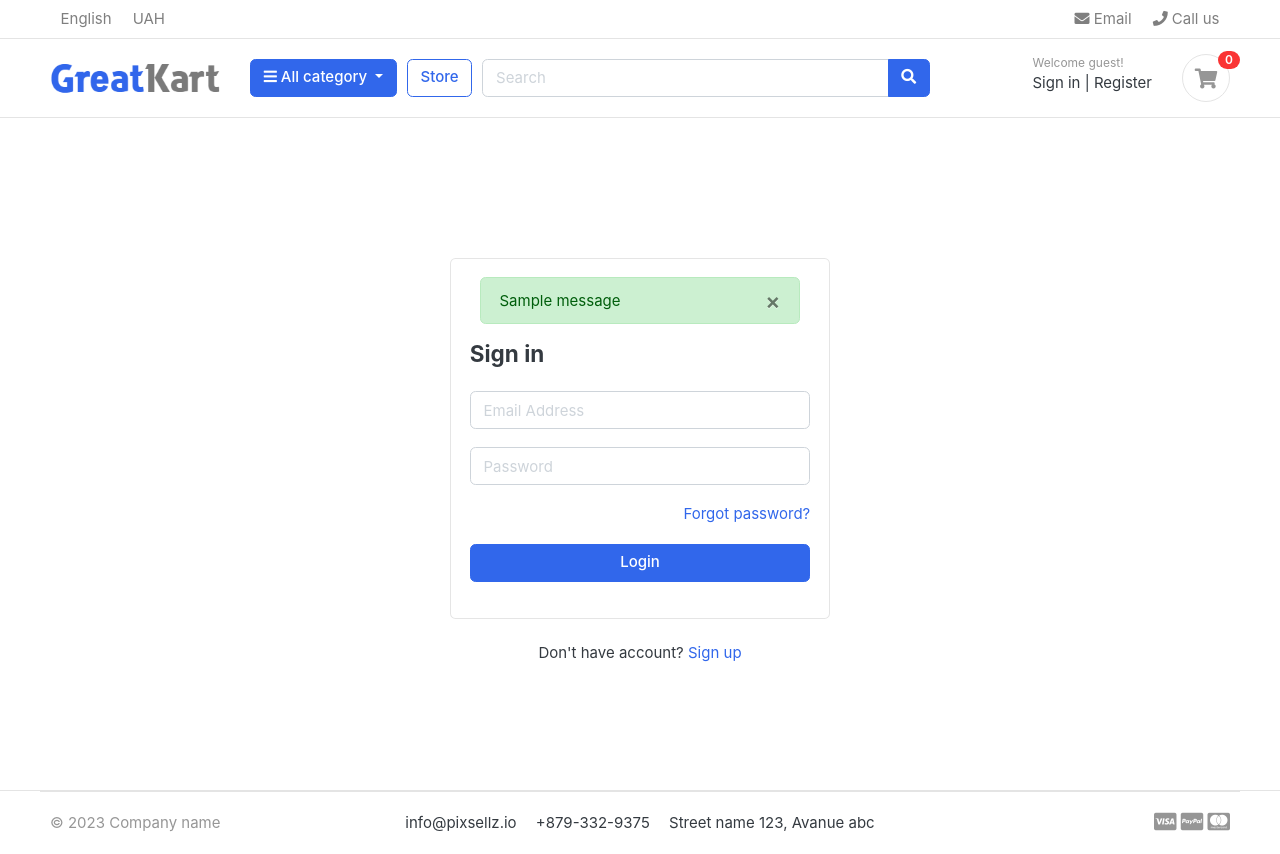
After one commit to ilkravchenko/GreatKart-Ecommerce, a Django app: page /accounts/login/ in a window 1280 px wide. The commit adds this page. Run offline with Django 4.2, Linux system fonts and the light colour scheme; data comes from the database, SQL or seed files in the repository; both versions use the stored data as it was after the commit; tables that the repository leaves empty hold one stand-in row (values such as "Sample post"); one stand-in notice (Sample message) is shown; some libraries are stand-ins or nearby versions; some web fonts are replaced.

Commit message:
Create Login and Registration functionality

```diff
--- /dev/null
+++ b/accounts/templates/accounts/login.html
@@ -0,0 +1,42 @@
+{% extends 'base.html' %}
+
+
+{% block content %}
+
+<!-- ========================= SECTION CONTENT ========================= -->
+    <section class="section-conten padding-y" style="min-height:84vh">
+
+        <!-- ============================ COMPONENT LOGIN   ================================= -->
+        <div class="card mx-auto" style="max-width: 380px; margin-top:100px;">
+            <div class="card-body">
+                {% include 'includes/alerts.html' %}
+                <h4 class="card-title mb-4">Sign in</h4>
+                <form action="{% url 'login' %}" method="post">
+                    {% csrf_token %}
+                    <div class="form-group">
+                        <input type="email" class="form-control" placeholder="Email Address" name="email">
+                    </div> <!-- form-group// -->
+                    <div class="form-group">
+                        <input type="password" class="form-control" placeholder="Password" name="password">
+                    </div> <!-- form-group// -->
+
+                    <div class="form-group">
+                        <a href="#" class="float-right">Forgot password?</a>
+
+                    </div> <!-- form-group form-check .// -->
+                    <div class="form-group">
+                        <button type="submit" class="btn btn-primary btn-block"> Login  </button>
+                    </div> <!-- form-group// -->
+            </form>
+          </div> <!-- card-body.// -->
+        </div> <!-- card .// -->
+
+         <p class="text-center mt-4">Don't have account? <a href="{% url 'register' %}">Sign up</a></p>
+         <br><br>
+        <!-- ============================ COMPONENT LOGIN  END.// ================================= -->
+
+
+    </section>
+    <!-- ========================= SECTION CONTENT END// ========================= -->
+
+{% endblock %}
--- /dev/null
+++ b/accounts/urls.py
@@ -0,0 +1,8 @@
+from django.urls import path
+from . import views
+
+urlpatterns = [
+    path('register/', views.register, name='register'),
+    path('login/', views.login, name='login'),
+    path('logout/', views.logout, name='logout'),
+]
--- a/accounts/views.py
+++ b/accounts/views.py
@@ -1,3 +1,62 @@
-from django.shortcuts import render
+from django.shortcuts import render, redirect
+from django.contrib import messages
+from .forms import RegistrationForm
+from .models import Account
+from django.contrib import auth
+from django.contrib.auth.decorators import login_required
 
 # Create your views here.
+def register(request):
+    if request.method == 'POST':
+        form = RegistrationForm(request.POST)
+
+        if form.is_valid():
+            first_name = form.cleaned_data['first_name']
+            last_name = form.cleaned_data['last_name']
+            email = form.cleaned_data['email']
+            phone_number = form.cleaned_data['phone_number']
+            password = form.cleaned_data['password']
+            username = email.split('@')[0]
+
+            user = Account.objects.create_user(first_name=first_name, last_name=last_name, email=email,
+                                               password=password, username=username)
+            user.phone_number = phone_number
+            user.save()
+            messages.success(request, 'Registration Was Successfull')
+
+            return redirect('register')
+    else:
+
+        form = RegistrationForm()
+
+    context = {
+        'form': form,
+    }
+
+    return render(request, 'accounts/register.html', context=context)
+
+
+def login(request):
+    if request.method == 'POST':
+        email = request.POST['email']
+        password = request.POST['password']
+
+        user = auth.authenticate(request, email=email, password=password)
+
+        if user is not None:
+            auth.login(request, user)
+            # messages.success(request, 'You are now logged in')
+            return redirect('home')
+        else:
+            messages.error(request, 'Invalid login credentails')
+            return redirect('login')
+
+    return render(request, 'accounts/login.html')
+
+
+@login_required(login_url = 'login')
+def logout(request):
+    auth.logout(request)
+    messages.success(request, 'You are Loged out')
+
+    return redirect('login')
--- a/greatkart/settings.py
+++ b/greatkart/settings.py
@@ -138,3 +138,9 @@ MEDIA_ROOT = BASE_DIR / 'media'
 # https://docs.djangoproject.com/en/4.2/ref/settings/#default-auto-field
 
 DEFAULT_AUTO_FIELD = 'django.db.models.BigAutoField'
+
+
+from django.contrib.messages import constants as messages
+MESSAGE_TAGS = {
+    messages.ERROR: 'danger',
+}
--- a/greatkart/urls.py
+++ b/greatkart/urls.py
@@ -25,4 +25,5 @@ urlpatterns = [
     path('', views.home, name='home'),
     path('store/', include('store.urls')),
     path('cart/', include('carts.urls')),
+    path('accounts/', include('accounts.urls'))
 ] + static(settings.MEDIA_URL, document_root=settings.MEDIA_ROOT)
--- a/static/js/script.js
+++ b/static/js/script.js
@@ -57,3 +57,7 @@ $(document).ready(function() {
 
 });
 // jquery end
+
+setTimeout(function(){
+    $('#message').fadeOut('slow')
+}, 4000);
--- /dev/null
+++ b/templates/includes/alerts.html
@@ -0,0 +1,10 @@
+{% if messages %}
+    {% for message in messages %}
+    <div id="message" class="container">
+        <div {% if message.tags %} class="alert alert-{{ message.tags }}"{% endif %} role="alert">
+            <button type="button" class="close" data-dismiss="alert"><span aria-hidden="true">&times;</span></button>
+            {{ message }}
+        </div>
+    </div>
+    {% endfor %}
+{% endif %}
--- a/templates/includes/navbar.html
+++ b/templates/includes/navbar.html
@@ -61,13 +61,25 @@
         </div> <!-- col.// -->
         <div class="col-lg-3 col-sm-6 col-8 order-2 order-lg-3">
                     <div class="d-flex justify-content-end mb-3 mb-lg-0">
+
+                        {% if user.id is None %}
                         <div class="widget-header">
                             <small class="title text-muted">Welcome guest!</small>
                             <div>
-                                <a href="./signin.html">Sign in</a> <span class="dark-transp"> | </span>
-                                <a href="./register.html"> Register</a>
+                                <a href="{% url 'login' %}">Sign in</a> <span class="dark-transp"> | </span>
+                                <a href="{% url 'register' %}"> Register</a>
                             </div>
                         </div>
+                        {% else %}
+                            <div class="widget-header">
+                                <small class="title text-muted">Welcome {{ user.first_name }}!</small>
+                                <div>
+                                    <a href="#">Dashboard</a> <span class="dark-transp"> | </span>
+                                    <a href="{% url 'logout' %}"> Logout</a>
+                                </div>
+                            </div>
+                        {% endif %}
+
                         <a href="{% url 'cart' %}" class="widget-header pl-3 ml-3">
                             <div class="icon icon-sm rounded-circle border"><i class="fa fa-shopping-cart"></i></div>
                             <span class="badge badge-pill badge-danger notify">{{ cart_count }}</span>
```
Also changed, not shown: accounts/forms.py (added, +37 -0 lines), accounts/templates/accounts/register.html (added, +63 -0 lines), accounts/migrations/0002_alter_account_is_active.py (added), accounts/migrations/0003_alter_account_is_active.py (added), db.sqlite3.
